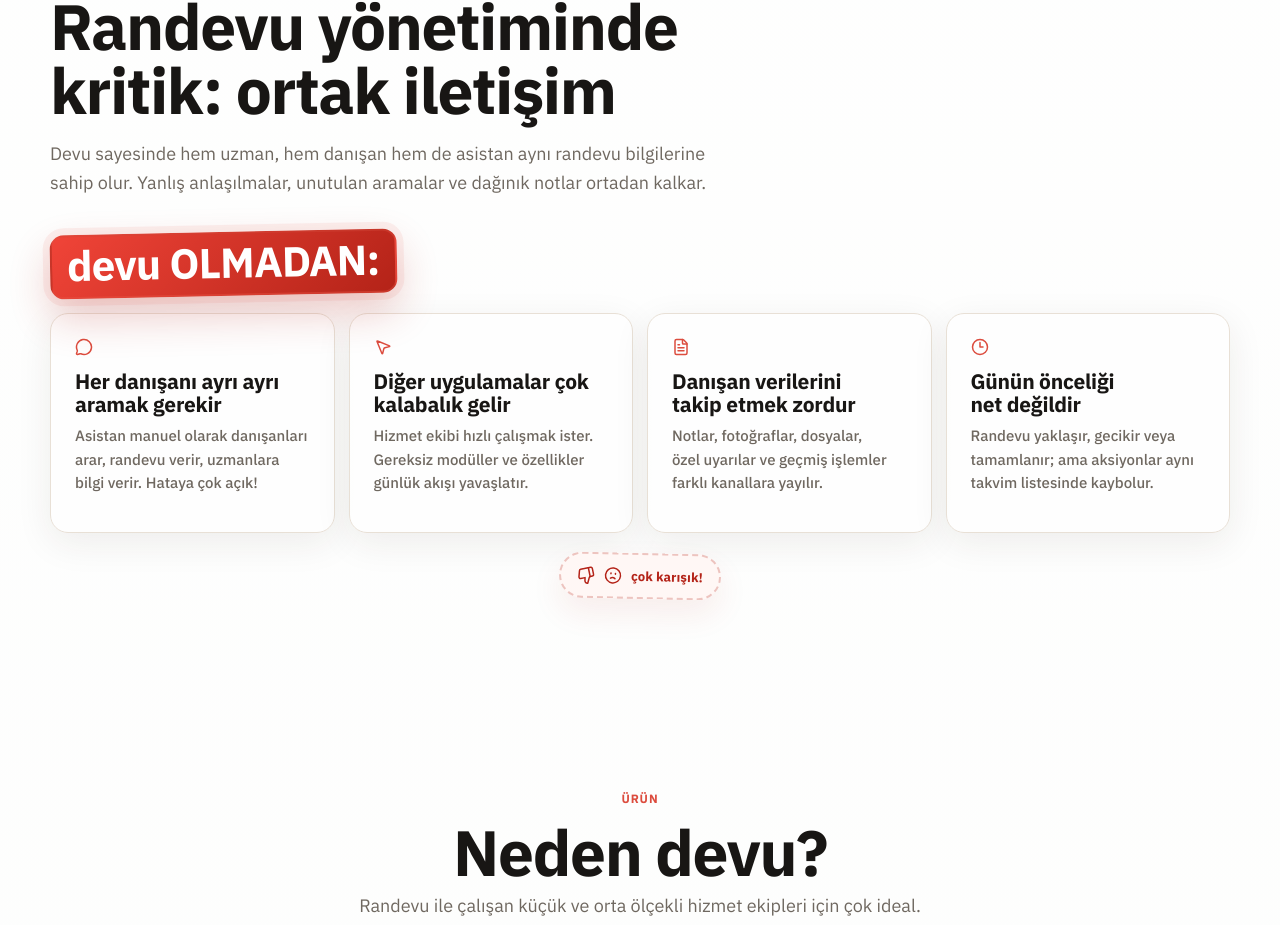
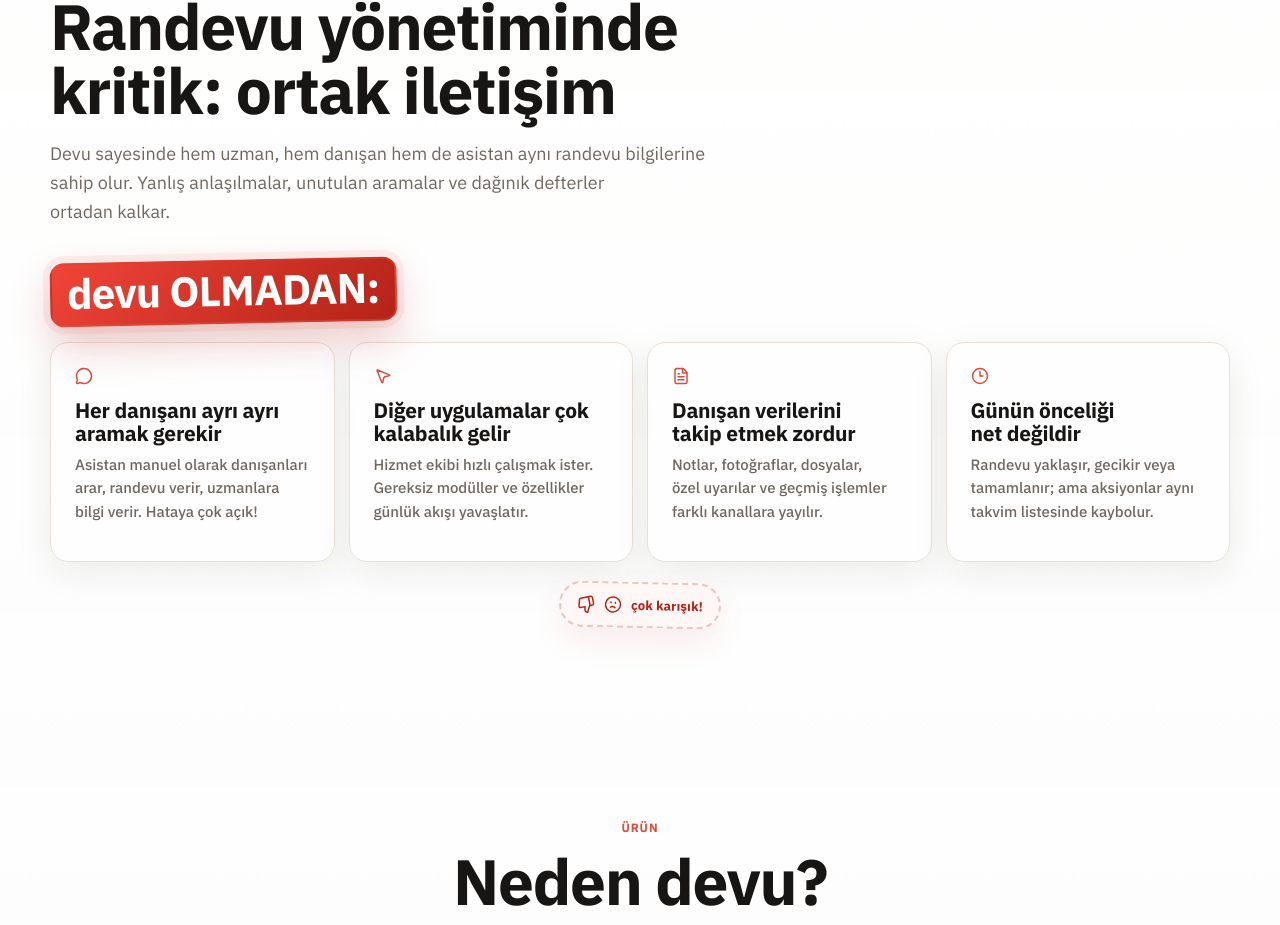
Before and after one commit to sabakukhyraa/devu-landing-page, a React (Vite) app: page / in a window 1280 px wide. Shown: the part 867-1792 px from the top of the page. Built offline with nearby package versions, Linux system fonts and the light colour scheme.

Commit message:
Fix wording in ProblemSection and VideoFeatures for clarity and consistency

```diff
--- a/src/main.jsx
+++ b/src/main.jsx
@@ -620,7 +620,7 @@
         <p className="eyebrow">Günlük karmaşa</p>
         <h2>Randevu yönetiminde kritik: ortak&nbsp;iletişim</h2>
         <p>
-          Devu sayesinde hem uzman, hem danışan hem de asistan aynı randevu bilgilerine sahip olur. Yanlış anlaşılmalar, unutulan aramalar ve dağınık notlar ortadan&nbsp;kalkar.
+          Devu sayesinde hem uzman, hem danışan hem de asistan aynı randevu bilgilerine sahip olur. Yanlış anlaşılmalar, unutulan aramalar ve dağınık defterler ortadan&nbsp;kalkar.
         </p>
       </div>
       <p className="without-devu">devu OLMADAN:</p>
@@ -748,7 +748,7 @@
     <section className="section video-section" id="demo">
       <div className="video-heading">
         <p className="eyebrow">Ürün videoları</p>
-        <h2>Demo videoları ile devu'ya daha yakından bak.</h2>
+        <h2>Demo videoları ile devu'ya daha yakından bak.</h2>
         <p>
           Aşağıda devu'nun farklı özelliklerini gösteren ve farklı senaryolar içeren kısa videolar bulabilirsin.
         </p>
```
